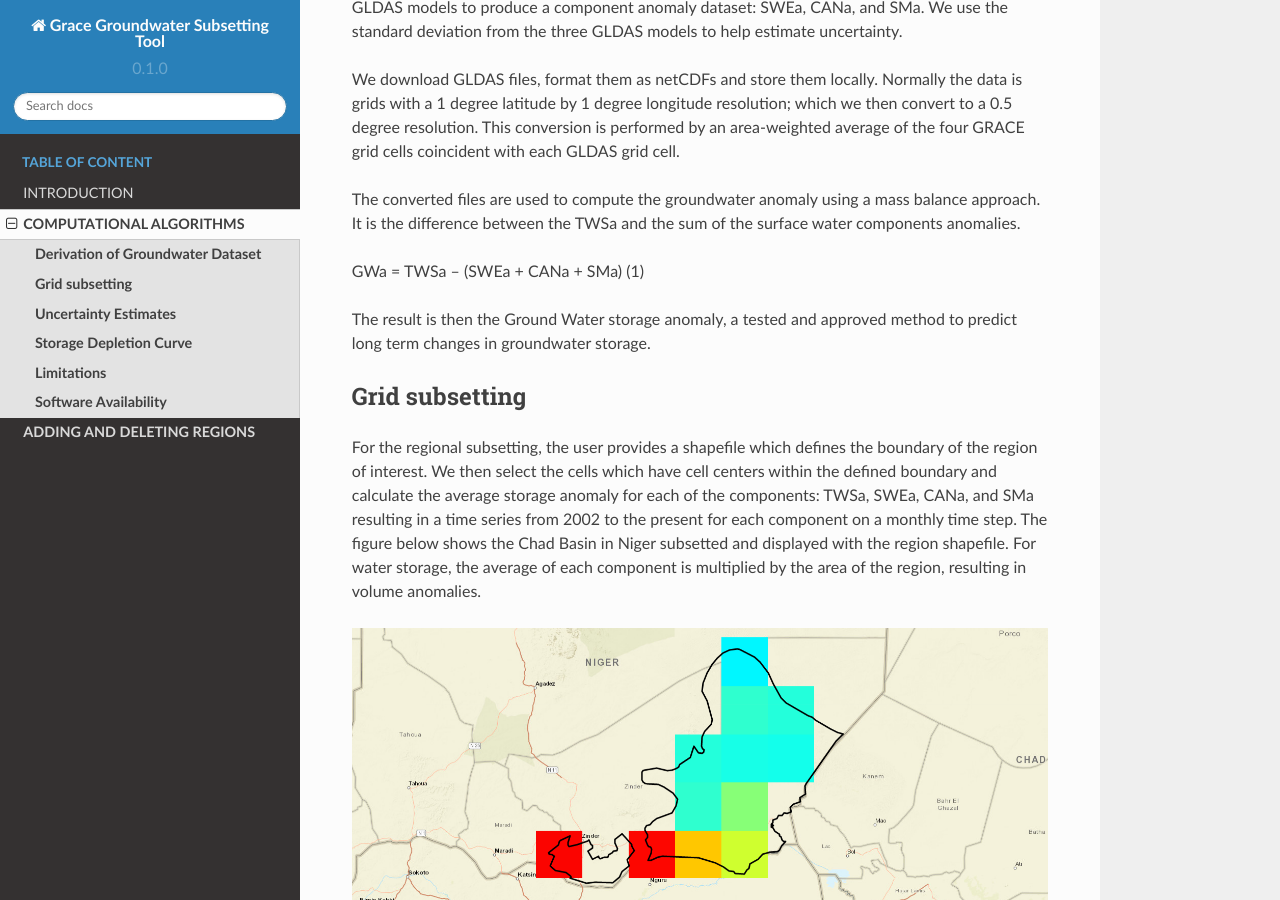
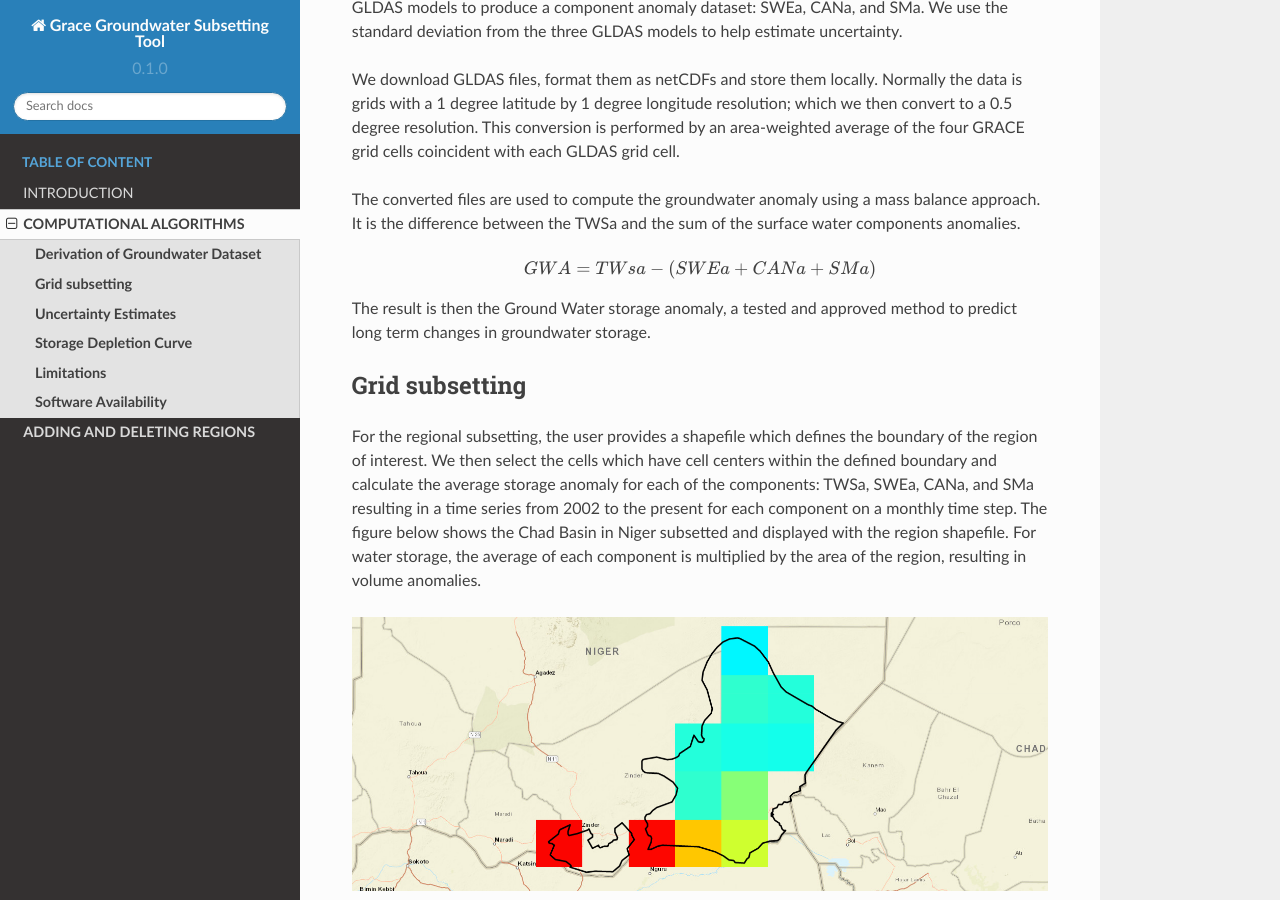
Before and after one commit to BYU-Hydroinformatics/ggst, a Sphinx documentation site: the page built from docs/source/algorithm.rst, in a window 1280 px wide and 900 px high, scrolled down 1156 px. Built offline with Sphinx 7.4.7 and the Read the Docs theme 2.0.0, drawn with Linux system fonts in a browser that asks for light colours.

Commit message:
Update algorithm.rst

```diff
--- a/docs/source/algorithm.rst
+++ b/docs/source/algorithm.rst
@@ -28,7 +28,9 @@ We download GLDAS files, format them as netCDFs and store them locally. Normally
 
 The converted files are used to compute the groundwater anomaly using a mass balance approach. It is the difference between the TWSa and the sum of the surface water components anomalies.
 
-GWa = TWSa – (SWEa + CANa + SMa)                                                              (1)
+.. math::
+
+   GWA =  TWsa - (SWEa+ CANa+ SMa)
 
 The result is then the Ground Water storage anomaly, a tested and approved method to predict long term changes in groundwater storage.
 
```
